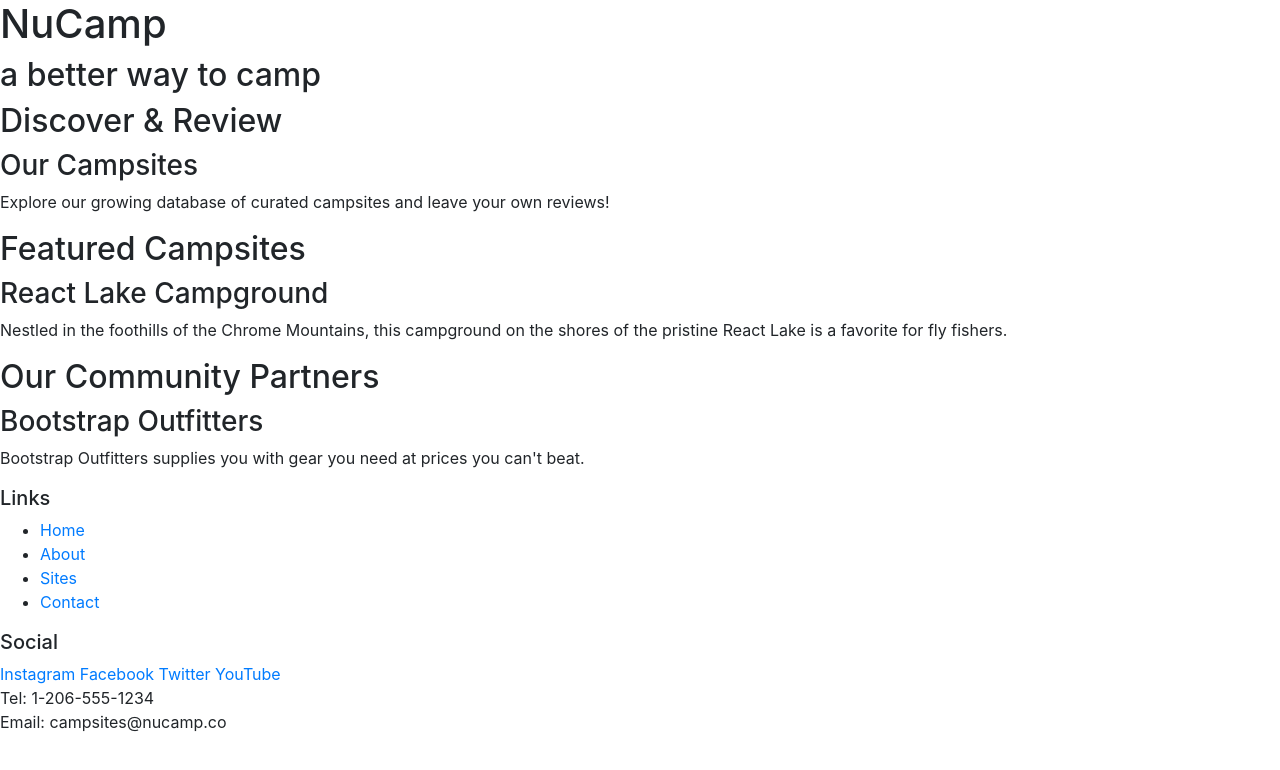
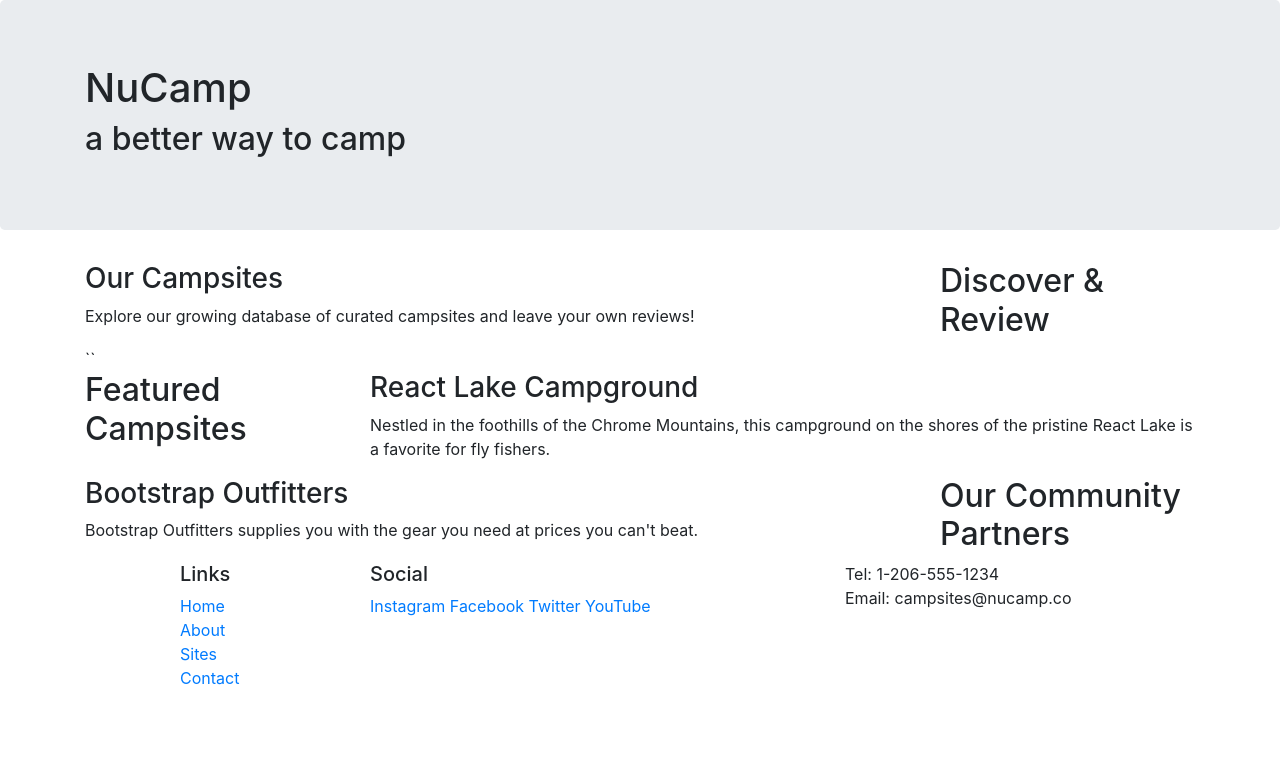
Before and after one commit to Brandy41/Bootstrap-Project-Setup, a website: page index.html in a window 1280 px wide. Drawn offline with nearby package versions, Linux system fonts and the light colour scheme.

Commit message:
Bootstrap Grid

```diff
--- a/index.html
+++ b/index.html
@@ -13,51 +13,71 @@
 
 <body>
 
-    <header>
-        <div>
+    <header class="jumbotron">
+        <div class="container">
+            <div class="row">
+                <div class="col">
                     <h1>NuCamp</h1>
                     <h2>a better way to camp</h2>
                 </div>
+            </div>
+        </div>
     </header>
-
-    <div>
+    <div class="container">
+       <div class="row">
+            <div class="col-sm-4 order-sm-last col-md-3">
                  <h2>Discover & Review</h2>
+            </div>
+            <div class="col">
                 <h3>Our Campsites</h3>
                 <p>Explore our growing database of curated campsites and leave your own reviews!</p>
             </div>
-
-    <div>
+        </div>
+    ``
+        <div class="row">
+            <div class="col-sm-4 col-md-3">
                 <h2>Featured Campsites</h2>
+            </div>
+            <div class="col">
                 <h3>React Lake Campground</h3>
         		<p>Nestled in the foothills of the Chrome Mountains, this campground on the shores of the pristine React Lake is a favorite for fly fishers.</p>
    			</div>
-
-    <div>
-        <h2>Our Community Partners</h2>
-        <h3>Bootstrap Outfitters</h3>
-        <p>Bootstrap Outfitters supplies you with gear you need at prices you can't beat.</p>
         </div>
 
+        <div class="row">
+            <div class="col-sm-4 order-sm-last col-md-3">
+                <h2>Our Community Partners</h2>
+            </div>
+            <div class="col">
+                <h3>Bootstrap Outfitters</h3>
+        		<p>Bootstrap Outfitters supplies you with the gear you need at prices you can't beat.</p>
+            </div>
+        </div>
+    </div>
     <footer>
-        <div>
+        <div class="container">
+            <div class="row">
+                <div class="col-4 col-sm-2 offset-1">
                     <h5>Links</h5>
-            <ul>
+            		<ul class="list-unstyled">
                         <li><a href="#">Home</a></li>
                         <li><a href="#">About</a></li>
                         <li><a href="#">Sites</a></li>
                         <li><a href="#">Contact</a></li>
                     </ul>
                 </div>
-        <div>
+                <div class="col-6 col-sm-5">
                 	<h5>Social</h5>
                     <a href="http://instagram.com/">Instagram</a>
                     <a href="http://facebook.com/">Facebook</a>
                     <a href="http://twitter.com/">Twitter</a>
                     <a href="http://youtube.com/">YouTube</a>
                 </div>
-        <div>
+                <div class="col-sm-4">
                     Tel: 1-206-555-1234<br />
                     Email: campsites@nucamp.co
+                </div>
+           </div>
         </div>
     </footer>
     <script src="https://code.jquery.com/jquery-3.5.1.slim.min.js" integrity="sha384-DfXdz2htPH0lsSSs5nCTpuj/zy4C+OGpamoFVy38MVBnE+IbbVYUew+OrCXaRkfj" crossorigin="anonymous"></script>
```
Lines whose indentation alone changed are shown as unchanged.
